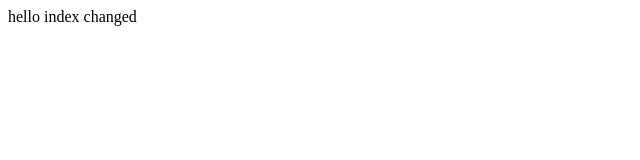
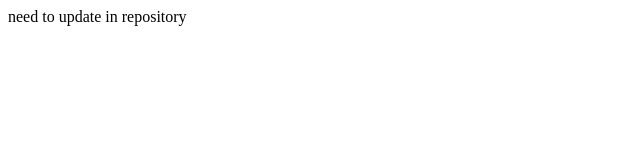
Before and after one commit to nileshpawar017/GitDemo, a plain HTML site: page index.html in a window 1280 px wide. Shown: the full height of the page, 0-640 px from the left. Drawn offline with Linux system fonts and the light colour scheme.

Commit message:
index file is fixed now

```diff
--- a/index.html
+++ b/index.html
@@ -1,5 +1,5 @@
 <html>
 <body>
-hello index changed
+need to update in repository
 </body>
 </html>
```
